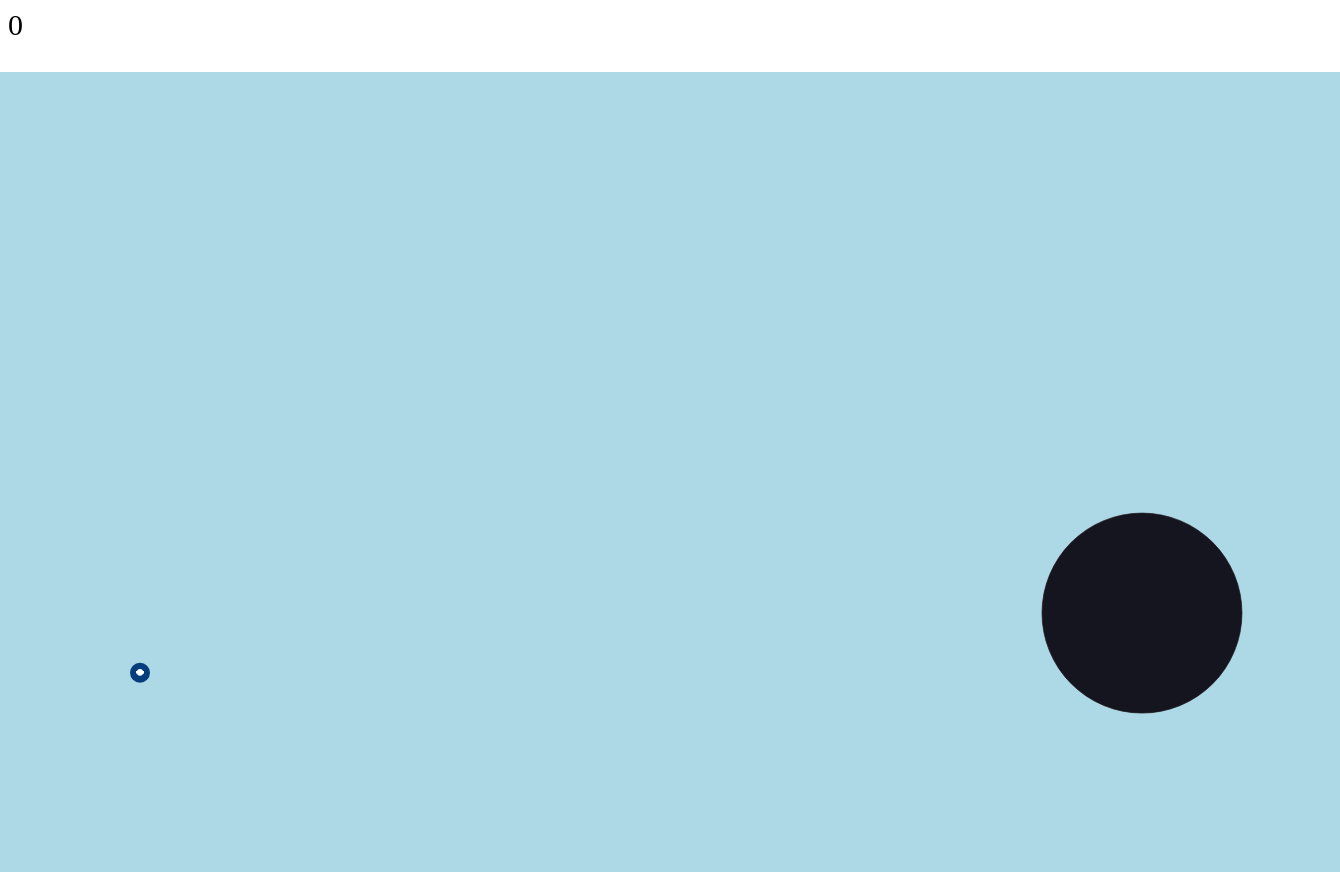
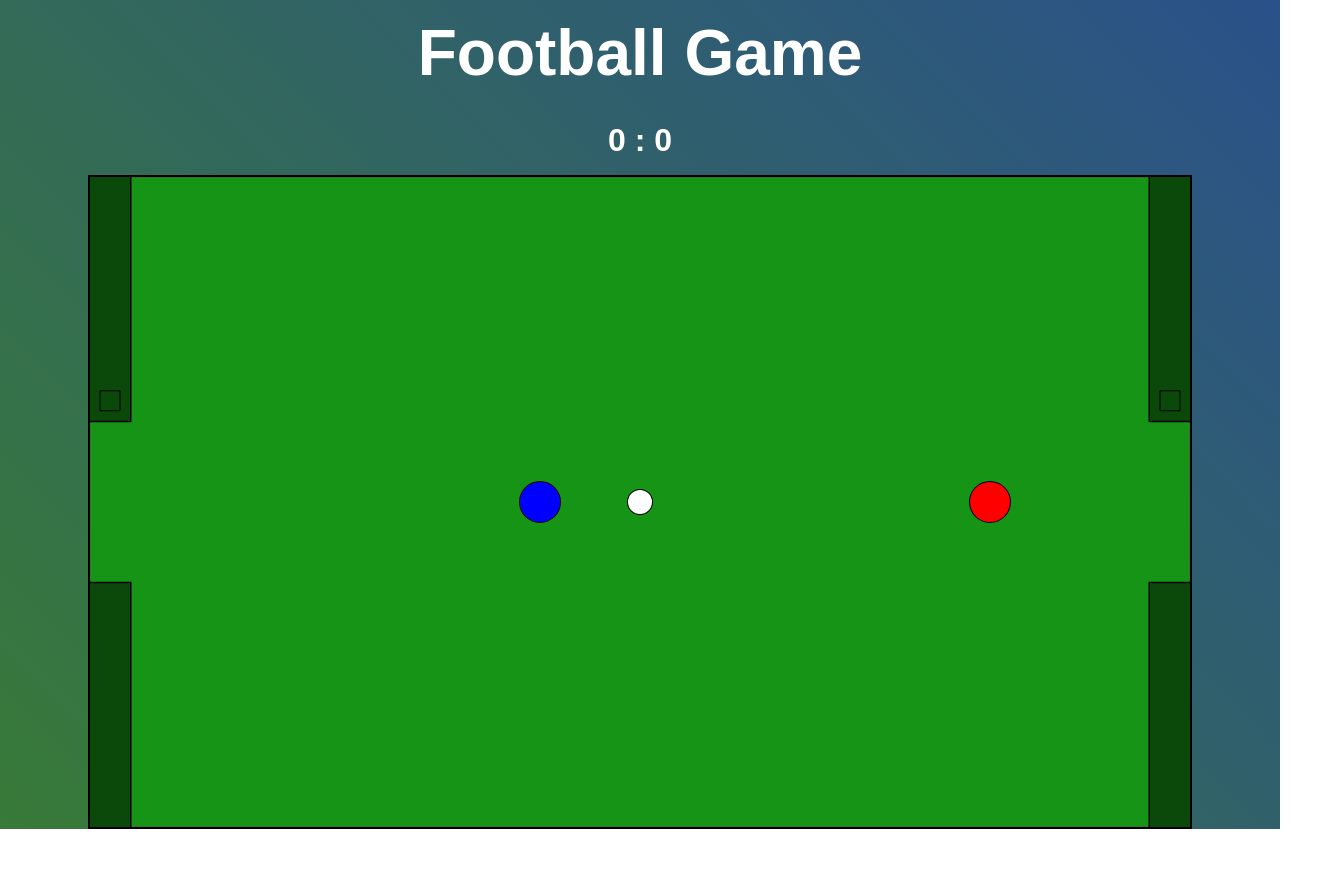
Before and after one commit to gptak/football-game, a React (Create React App) app: page / in a window 1280 px wide. Shown: the whole page, 1340 px wide, since content can reach past the window. After the commit the page ends 829 px from the top, so only its background shows below. Built offline with nearby package versions, Linux system fonts and the light colour scheme.

Commit message:
win screen added

```diff
--- /dev/null
+++ b/src/App.css
@@ -0,0 +1,11 @@
+*,
+*::after,
+*::before {
+  box-sizing: border-box;
+  margin: 0;
+  padding: 0;
+}
+
+body {
+  font-family: Arial, sans-serif;
+}
--- a/src/App.js
+++ b/src/App.js
@@ -1,10 +1,10 @@
-import Hax from "./comp/Hax";
-import Test from "./comp/Test"
+import Football from "./comp/Football";
+import './App.css'
 
 function App() {
   return (
     <div>
-      <Test />
+      <Football />
     </div>
   );
 }
--- /dev/null
+++ b/src/comp/Football.css
@@ -0,0 +1,64 @@
+.football {
+  display: flex;
+  flex-direction: column;
+  background-image: linear-gradient(45deg, #387a38, rgb(43, 81, 138));
+  min-height: 100vh;
+  color: white;
+  font-weight: 700;
+}
+
+.title {
+  font-size: 2rem;
+  text-align: center;
+  padding-top: 0.5em;
+  margin-bottom: 1em;
+}
+
+.scoreboard {
+  font-size: 2rem;
+  text-align: center;
+  padding-bottom: 0.5em;
+}
+
+.box {
+  display: flex;
+  flex-direction: column;
+  align-items: center;
+}
+
+.box canvas {
+  border: solid 2px black;
+}
+
+.result {
+  display: flex;
+  flex-direction: column;
+  align-self: center;
+  align-items: center;
+  margin: 3em;
+}
+
+.result_message {
+  font-size: 3rem;
+  text-align: center;
+}
+
+.result button {
+  padding: 1em 1.5em;
+  margin-top: 5em;
+  font-size: 1.8rem;
+  background-color: white;
+  border: none;
+  border-radius: 15px;
+  box-shadow: 2px 2px 5px black;
+  text-transform: uppercase;
+  font-weight: 700;
+  transition: all 0.3s ;
+
+}
+
+.result button:hover{
+  background-color: #ddd;
+
+
+}
--- a/src/comp/Hax.jsx
+++ b/src/comp/Football.jsx
@@ -1,10 +1,11 @@
 import React, { useEffect, useRef, useState } from "react";
 import Matter from "matter-js";
-import "./Hax.css";
+import "./Football.css";
 
-const Hax = () => {
+const Football = () => {
   const [aGoalCounter, setAGoalCounter] = useState(0);
   const [bGoalCounter, setBGoalCounter] = useState(0);
+  const [winner, setWinner] = useState("");
   const [aWon, setAWon] = useState(false);
 
   const boxRef = useRef(null);
@@ -20,11 +21,11 @@ const Hax = () => {
   const engine = Engine.create({});
   engine.gravity.y = 0;
 
-  const width = 1400;
-  const height = 800;
+  const width = 1100;
+  const height = 650;
   const goalHeight = height / 4;
-  const ballDiameter = 13;
-  const playerDiameter = 22;
+  const ballDiameter = 12;
+  const playerDiameter = 20;
   let startPosA = 200;
   let startPosB = width - 200;
 
@@ -36,7 +37,7 @@ const Hax = () => {
     render: {
       fillStyle: "blue",
       strokeStyle: "black",
-      lineWidth: 1,
+      lineWidth: 2,
     },
   });
   Body.setMass(playerA, 2.5);
@@ -46,7 +47,7 @@ const Hax = () => {
     render: {
       fillStyle: "red",
       strokeStyle: "black",
-      lineWidth: 1,
+      lineWidth: 2,
     },
   });
   Body.setMass(playerB, 2.5);
@@ -56,7 +57,7 @@ const Hax = () => {
     render: {
       fillStyle: "white",
       strokeStyle: "black",
-      lineWidth: 1,
+      lineWidth: 2,
     },
   });
   Body.setMass(ball, 1);
@@ -77,12 +78,12 @@ const Hax = () => {
     },
   });
 
-  const wallUp = Bodies.rectangle(width / 2, height + 50, width, 100, {
+  const wallUp = Bodies.rectangle(width / 2, -50, width, 100, {
     restitution: 0,
     isStatic: true,
   });
 
-  const wallDown = Bodies.rectangle(width / 2, -50, width, 100, {
+  const wallDown = Bodies.rectangle(width / 2, height + 50, width, 100, {
     restitution: 0,
     isStatic: true,
   });
@@ -114,9 +115,9 @@ const Hax = () => {
       restitution: 0,
       isStatic: true,
       render: {
-        fillStyle: "green",
+        fillStyle: "#0b490b",
         strokeStyle: "black",
-        lineWidth: 1,
+        lineWidth: 3,
       },
     }
   );
@@ -129,9 +130,9 @@ const Hax = () => {
       restitution: 0,
       isStatic: true,
       render: {
-        fillStyle: "green",
+        fillStyle: "#0b490b",
         strokeStyle: "black",
-        lineWidth: 1,
+        lineWidth: 3,
       },
     }
   );
@@ -177,9 +178,9 @@ const Hax = () => {
       restitution: 0,
       isStatic: true,
       render: {
-        fillStyle: "green",
+        fillStyle: "#0b490b",
         strokeStyle: "black",
-        lineWidth: 1,
+        lineWidth: 3,
       },
     }
   );
@@ -192,12 +193,16 @@ const Hax = () => {
       restitution: 0,
       isStatic: true,
       render: {
-        fillStyle: "green",
+        fillStyle: "#0b490b",
         strokeStyle: "black",
-        lineWidth: 1,
+        lineWidth: 3,
       },
     }
   );
+
+  useEffect(() => {
+    checkScore();
+  });
 
   useEffect(() => {
     const render = Render.create({
@@ -207,7 +212,7 @@ const Hax = () => {
       options: {
         width: width,
         height: height,
-        background: "lightGreen",
+        background: "#169416",
         wireframes: false,
       },
     });
@@ -236,7 +241,7 @@ const Hax = () => {
 
   // players movement and shooting
 
-  const moveForce = 0.0005;
+  const moveForce = 0.0004;
   const shootForce = 0.0005;
 
   const keyHandlers = {
@@ -389,32 +394,57 @@ const Hax = () => {
 
         setTimeout(() => {
           setAGoalCounter(aGoalCounter + 1);
+
           setAWon(false);
-        }, 2000);
+        }, 1000);
       } else if (pair.bodyA === ball && pair.bodyB === playerBGoal) {
         goalSignB.render.fillStyle = "yellow";
         setTimeout(() => {
           setBGoalCounter(bGoalCounter + 1);
+
           setAWon(true);
-        }, 2000);
+        }, 1000);
       }
     }
   });
 
+  const checkScore = () => {
+    if (aGoalCounter >= 2) {
+      setWinner("Red");
+    } else if (bGoalCounter >= 2) {
+      setWinner("Blue");
+    } else {
+      setWinner("");
+    }
+  };
+
+  const playAgain = () => {
+    setAGoalCounter(0);
+    setBGoalCounter(0);
+  };
+
   return (
-    <>
-      <div ref={boxRef} className="box">
-        <div className="scoreBoard">
-          <span>{bGoalCounter}</span>
-          <span> : </span>
-          <span>{aGoalCounter}</span>
-        </div>
-        <div>
+    <div className="football">
+      <header className="title">
+        <h1>Football Game</h1>
+      </header>
+      <div className="scoreboard">
+        <span>{bGoalCounter}</span>
+        <span> : </span>
+        <span>{aGoalCounter}</span>
+      </div>
+      {winner === "" ? (
+        <div ref={boxRef} className="box">
           <canvas ref={canvasRef} />
         </div>
-      </div>
-    </>
+      ) : (
+        <div className="result">
+          <h2 className="result_message">{`${winner} wins!`}</h2>
+          <button onClick={playAgain}>Play again</button>
+        </div>
+      )}
+    </div>
   );
 };
 
-export default Hax;
+export default Football;
--- a/src/comp/Hax.css
+++ /dev/null
@@ -1,11 +0,0 @@
-.box {
-  margin-top: 30px;
-  display: flex;
-  flex-direction: column;
-  align-items: center;
-}
-
-.scoreBoard {
-  font-size: 30px;
-  margin-bottom: 1em;
-}
--- a/src/comp/Test.jsx
+++ /dev/null
@@ -1,114 +0,0 @@
-import React, { useEffect, useRef, useState } from "react";
-import Matter from "matter-js";
-import "./Hax.css";
-
-const Hax = () => {
-  const [score, setScore] = useState(0);
-
-  const boxRef = useRef(null);
-  const canvasRef = useRef(null);
-
-  const Engine = Matter.Engine;
-  const Runner = Matter.Runner;
-  const Render = Matter.Render;
-  const World = Matter.World;
-  const Bodies = Matter.Bodies;
-  const Events = Matter.Events;
-  const engine = Engine.create({});
-
-  const width = 1400;
-  const height = 800;
-  const ballPosX = 200;
-  const ballPosY = height - 200;
-  const targetPosX = Math.random() * width;
-  const targetPosY = Math.random() * height;
-
-  const target = Bodies.circle(targetPosX, targetPosY, 100, {
-    isStatic: true,
-    isSensor: true,
-  });
-
-  let ball = Bodies.circle(ballPosX, ballPosY, 10);
-
-  const sling = Matter.Constraint.create({
-    pointA: { x: ballPosX, y: ballPosY },
-    bodyB: ball,
-    stiffness: 0.05,
-  });
-
-  useEffect(() => {
-    let render = Render.create({
-      element: boxRef.current,
-      engine: engine,
-      canvas: canvasRef.current,
-      options: {
-        width: width,
-        height: height,
-        background: "lightBlue",
-        wireframes: false,
-      },
-    });
-
-    let mouse = Matter.Mouse.create(render.canvas);
-    let mouseConstraint = Matter.MouseConstraint.create(engine, {
-      mouse: mouse,
-      constraint: {
-        render: { visible: false },
-      },
-    });
-    render.mouse = mouse;
-
-    let firing = false;
-    Matter.Events.on(mouseConstraint, "enddrag", (e) => {
-      if (e.body === ball) firing = true;
-    });
-    Matter.Events.on(engine, "afterUpdate", () => {
-      if (
-        firing &&
-        Math.abs(ball.position.x - ballPosX) < 10 &&
-        Math.abs(ball.position.y - ballPosY) < 10
-      ) {
-        ball = Matter.Bodies.circle(ballPosX, ballPosY, 10);
-        Matter.World.add(engine.world, ball);
-        sling.bodyB = ball;
-        firing = false;
-      }
-    });
-
-    World.add(engine.world, [target, mouseConstraint, sling, ball]);
-
-    Runner.run(engine);
-    Render.run(render);
-  });
-
-  Events.on(engine, "collisionStart", (e) => {
-    let pairs = e.pairs;
-
-    for (let i = 0, j = pairs.length; i !== j; ++i) {
-      let pair = pairs[i];
-      console.log(pair)
-      if (pair.bodyA === ball || pair.bodyB === target) {
-        pair.bodyA.render.fillStyle = "#333";
-        pair.bodyB.render.fillStyle = "#333";
-
-          setScore(score + 1);
-
-      }
-    }
-  });
-
-  return (
-    <>
-      <div className="scoreBoard">
-        <span>{score}</span>
-      </div>
-      <div ref={boxRef} className="box">
-        <div>
-          <canvas ref={canvasRef} />
-        </div>
-      </div>
-    </>
-  );
-};
-
-export default Hax;
```
